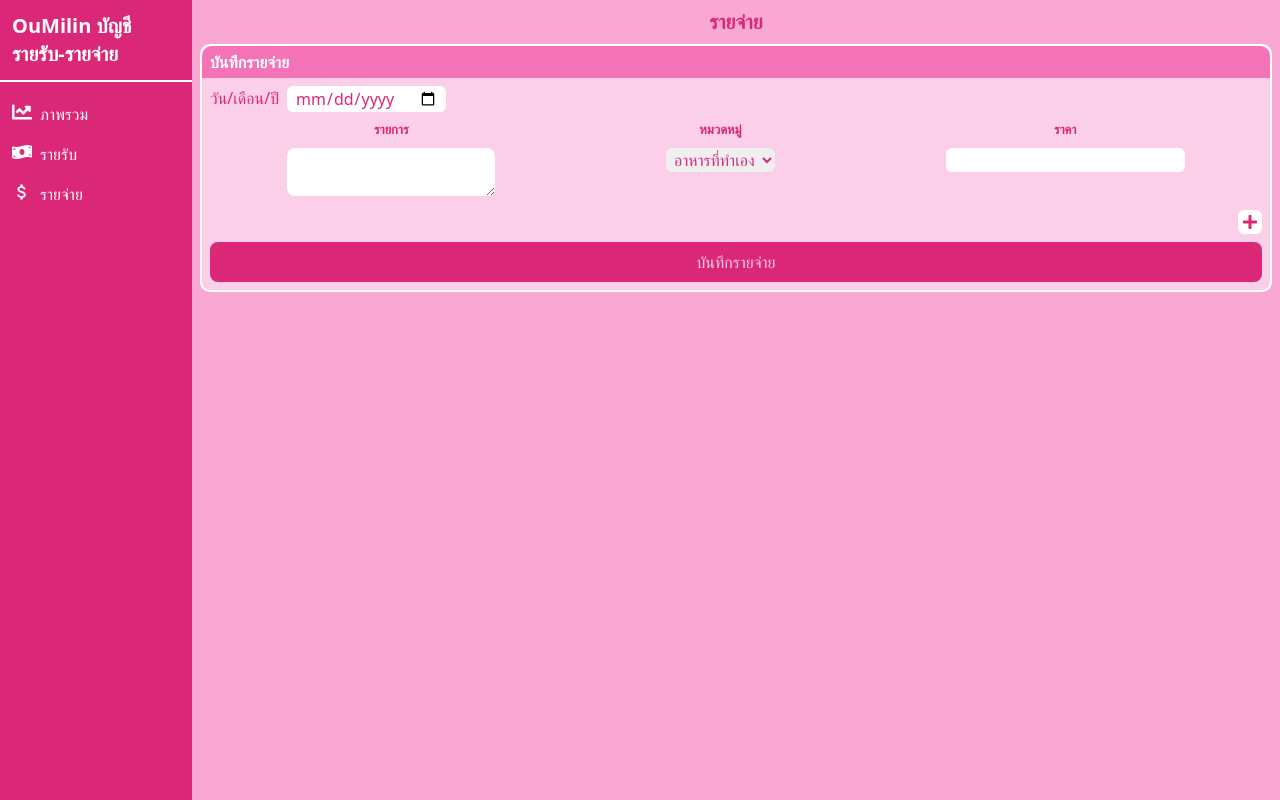
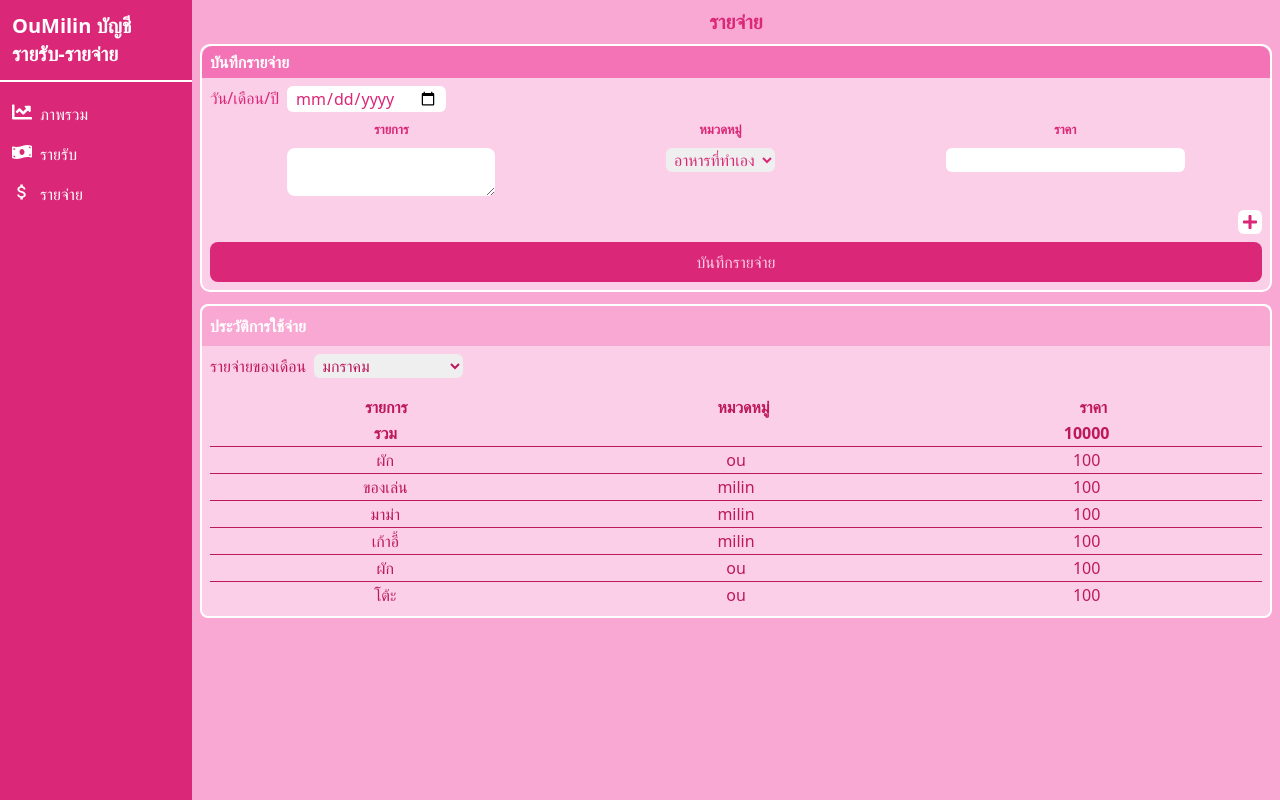
Before and after one commit to Uthai7472/OuMilinAccount-client, a React (Vite) app: page /expense in a window 1280 px wide. Built offline with nearby package versions, Linux system fonts and the light colour scheme.

Commit message:
first commit

```diff
--- a/src/Expense/Expense.jsx
+++ b/src/Expense/Expense.jsx
@@ -2,6 +2,7 @@ import React, { useState } from 'react'
 import NavSideBar from '../components/NavSideBar'
 import ExpenseRecord from '../components/ExpenseRecord'
 import { FaPlus } from 'react-icons/fa';
+import ExpenseHistory from '../components/ExpenseHistory';
 
 const Expense = () => {
     const [records, setRecords] = useState([{}]);
@@ -57,7 +58,14 @@ const Expense = () => {
                     </div>
 
                 </div>
+
+                {/* Expense History */}
+                <div className='w-full h-auto mx-2 my-3 bg-pink-200 border-white border-2 rounded-lg'>
+                    <ExpenseHistory />
+                </div>
             </div>
+
+
         </div>
 
     </div>
--- /dev/null
+++ b/src/components/ExpenseHistory.jsx
@@ -0,0 +1,96 @@
+import React from 'react'
+
+const ExpenseHistory = () => {
+    const months = [
+        'มกราคม',
+        'กุมภาพันธ์',
+        'มีนาคม',
+        'เมษายน',
+        'ดกดเกด',
+        'กุมภาหกดเกหดเพันธ์',
+        'หกดเหกดเหก',
+        'หกดหก',
+    ]
+    const expenseDetails = [
+        'ผัก',
+        'ของเล่น',
+        'มาม่า',
+        'เก้าอี้',
+        'ผัก',
+        'โต้ะ',
+    ];
+    const expenseCategories = [
+        'ou',
+        'milin',
+        'milin',
+        'milin',
+        'ou',
+        'ou',
+    ]
+    const expensePrices = [
+        '100',
+        '100',
+        '100',
+        '100',
+        '100',
+        '100',
+    ]
+  return (
+    <div>
+        <div className='text-pink-700'>
+            {/* Expense history topic */}
+            <div className='flex justify-start items-center px-2 py-2 bg-pink-300 rounded-t-lg text-white
+                font-bold
+            '>
+                ประวัติการใช้จ่าย
+            </div>
+            {/* Expense search month */}
+            <div className='flex justify-start items-center px-2 gap-2'>
+                <div >
+                    รายจ่ายของเดือน
+                </div>
+                <div className='py-2 flex'>
+                    <select name="" id="" className='rounded-md px-1 w-auto'>
+                        {months.map((month, index) => (
+                            <option key={index} value="">{month}</option>
+                        ))}
+                    </select>
+                </div>
+            </div>
+
+            {/* Expense History */}
+            <div className='w-full px-2 py-2'>
+                <table className='w-full'>
+                    <thead className='w-full'>
+                        <tr className='flex w-full justify-around'>
+                            <th>รายการ</th>
+                            <th>หมวดหมู่</th>
+                            <th>ราคา</th>
+                        </tr>
+
+                    </thead>
+                    <thead className='w-full'>
+                        <tr className='flex w-full justify-around'>
+                            <th className='w-1/3 px-2  flex justify-center'>รวม</th>
+                            <th className='w-1/3 px-2  flex justify-center'></th>
+                            <th className='w-1/3 px-2  flex justify-center'>10000</th>
+                        </tr>
+                    </thead>
+
+                    <tbody className='w-full'>
+                        {expenseDetails.map((detail, index) => (
+                            <tr key={index} className='flex w-full justify-between border-pink-700 border-t-[0.5px]'>
+                                <td className='w-1/3 px-2 flex justify-center'>{detail}</td>
+                                <td className='w-1/3 px-2 flex justify-center'>{expenseCategories[index]}</td>
+                                <td className='w-1/3 px-2 flex justify-center'>{expensePrices[index]}</td>
+                            </tr>
+                        ))}
+                    </tbody>
+                </table>
+            </div>
+        </div>
+    </div>
+  )
+}
+
+export default ExpenseHistory
--- a/src/components/NavSideBar.jsx
+++ b/src/components/NavSideBar.jsx
@@ -53,11 +53,11 @@ const NavSideBar = () => {
 
 
   return (
-    <div>
+    <div className=''>
         {/* Sidebar */}
-        <div className='hidden md:flex flex-col w-[12rem] min-h-screen bg-pink-600 text-white shadow-2xl'>
+        <div className='hidden md:flex flex-col w-[12rem] h-full bg-pink-600 text-white shadow-2xl'>
             {/* Sidebar Topic */}
-             <div className='w-full h-full flex justify-center items-center text-white text-xl font-bold py-3 px-3 border-white border-b-2
+             <div className='w-full h-auto flex justify-center items-start text-white text-xl font-bold py-3 px-3 border-white border-b-2
                 hover:cursor-pointer
              ' onClick={handleDropdownProfile}>
                 OuMilin บัญชีรายรับ-รายจ่าย
@@ -82,7 +82,7 @@ const NavSideBar = () => {
         {/* ----------------------------------------------------- */}
 
         {/* Navbar */}
-        <div className='md:hidden flex justify-between w-full h-auto bg-pink-600 text-white'>
+        <div className='md:hidden flex justify-between w-full h-[100%] bg-pink-600 text-white'>
             {/* Navbar Topic */}
             <div className='w-full h-full flex items-center text-white text-xl font-bold py-3 px-3 hover:cursor-pointer' onClick={handleDropdownProfile}>
                 OuMilin บัญชีรายรับ-รายจ่าย
```
